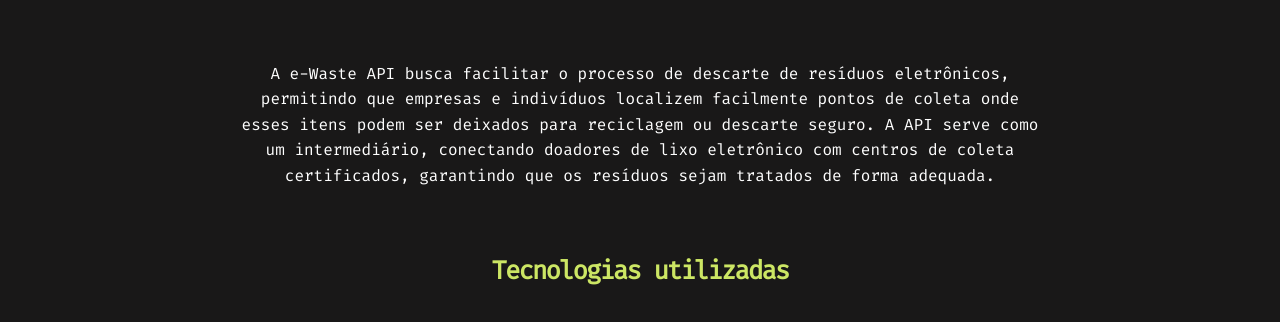
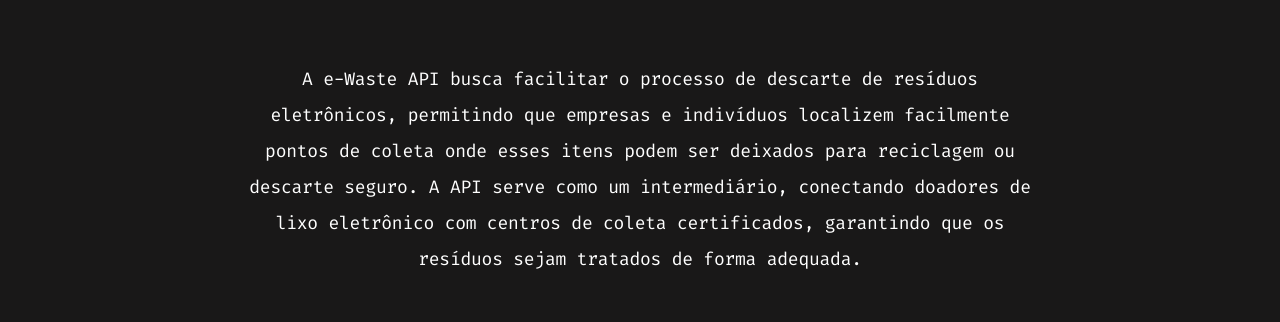
Before and after one commit to ste-coding/miniprojeto-api-M4, a website: page index.html in a window 1280 px wide. Shown: the part 1351-1673 px from the top of the page. Drawn offline with Linux system fonts and the light colour scheme.

Commit message:
fix: font-size

```diff
--- a/assets/style.css
+++ b/assets/style.css
@@ -187,6 +187,11 @@ nav ul li a:hover {
 
 .api .subtitulo-api p {
     color: #ffffff;
+    font-size: 1.125rem;
+    font-family: 'Fira Code';
+    font-weight: 500;
+    line-height: 2.25rem;
+    letter-spacing: -0.015rem;
     margin-bottom: 2rem;
 }
 
```
